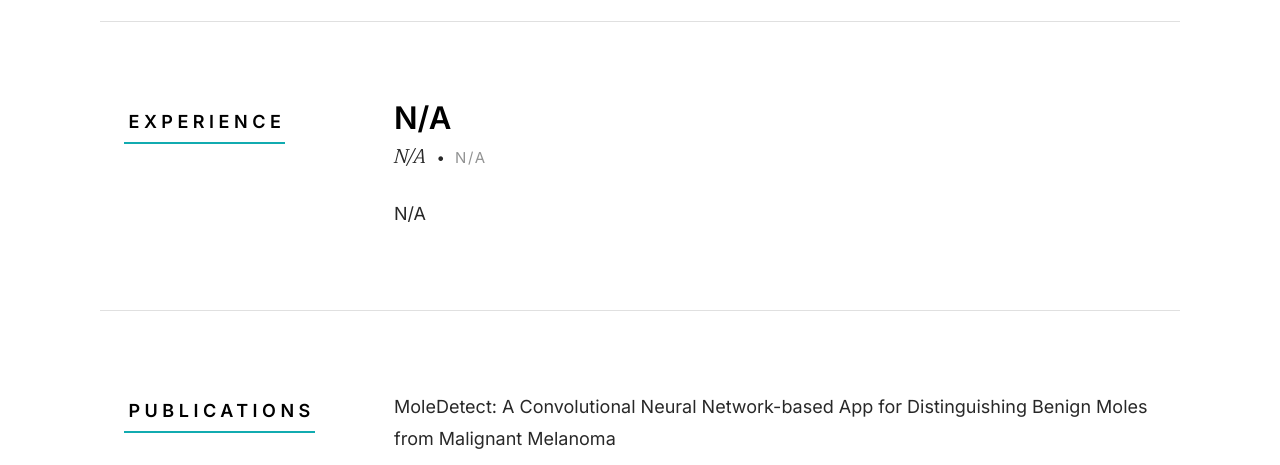
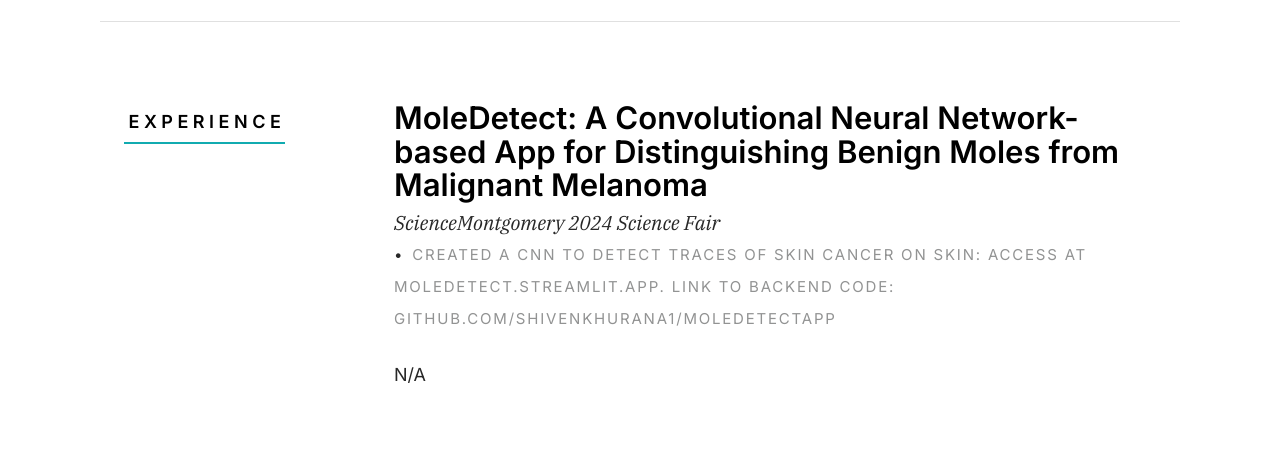
Before and after one commit to ShivenKhurana1/ShivenKhurana1.github.io, a plain HTML site: page index.html in a window 1280 px wide. Shown: the part 2147-2612 px from the top of the page. Drawn offline with Linux system fonts and the light colour scheme.

Commit message:
Update index.html

```diff
--- a/index.html
+++ b/index.html
@@ -180,11 +180,12 @@
                 <div class="resume-block">
 
                     <div class="resume-block__header">
-                        <h4 class="h3">N/A</h4>
+                        <h4 class="h3"> MoleDetect: A Convolutional Neural Network-based App for Distinguishing Benign Moles from Malignant Melanoma</h4>
                         <p class="resume-block__header-meta">
-                            <span>N/A</span>
+                            <span>ScienceMontgomery 2024 Science Fair</span>
                             <span class="resume-block__header-date">
-                                N/A
+                                Created a CNN to detect traces of skin cancer on skin: access at moledetect.streamlit.app.
+                                Link to backend code: github.com/ShivenKhurana1/MoleDetectApp
                             </span>
                         </p>
                     </div>
```
